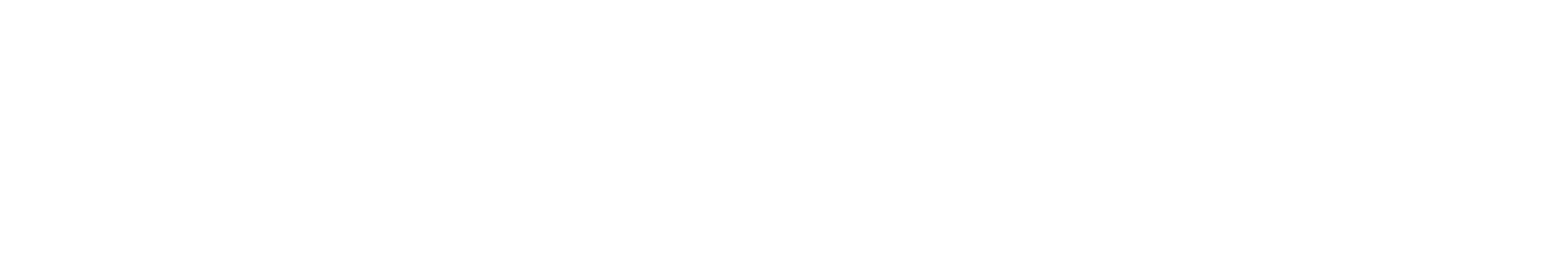
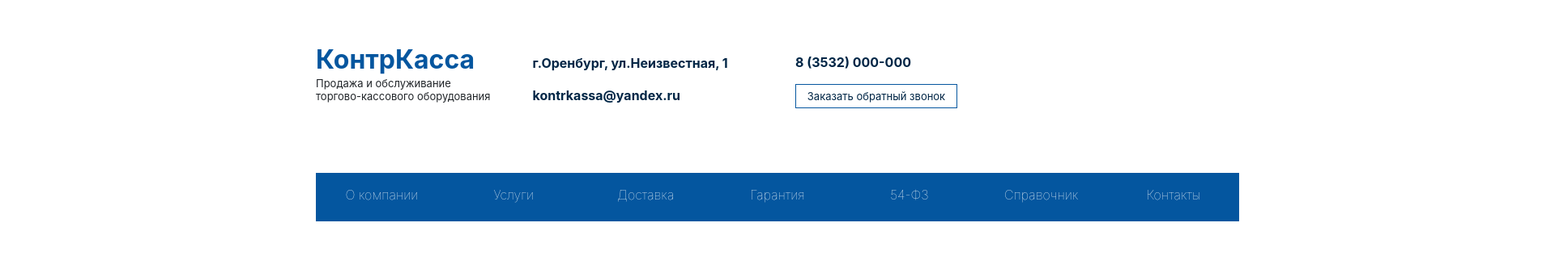
Before and after one commit to LexaPetrov/pages, a plain HTML site: page index.html in a window 1280 px wide. Shown: the top 333 px of the page at 81% size, 1920 px wide, since content can reach past the window. Drawn offline with nearby package versions, Linux system fonts and the light colour scheme.

Commit message:
added header and navbar

```diff
--- /dev/null
+++ b/css/style.css
@@ -0,0 +1,96 @@
+body {
+	display: flex;
+	height: 1900px;
+	min-width: 1920px;
+	background: #fff;
+	justify-content: center;
+}
+
+
+header {
+	height: 280px;
+	width: 1140px;
+	margin: 50px 0px 38px 0px;
+}
+
+header .header-logo, .contacts, .callback  {
+	display: inline-block;
+	width: 263px;
+}
+
+header .topnav {
+	display: flex;
+	justify-content: space-between;
+	background: #04569f;
+	height: 60px;
+	line-height: 55px;
+}
+
+header .topnav a {
+	width: 195px;
+	text-decoration: none;
+	color: #fff;
+	text-align: center;
+	font-size: 16px;
+	font-weight: lighter;
+	vertical-align: middle;
+
+}
+
+header .topnav a:hover{
+	background: #3887cf;
+}
+
+section  {
+	/*display: flex;
+	justify-content: space-between;*/
+	margin-bottom: 68px;
+	text-align: left;
+	align-items:
+}
+
+section .header-logo, .contacts{
+	width: 263px;
+
+}
+
+section .logo {
+	font-weight: bold;
+	font-size: 32px;
+	color: #04569f;
+}
+
+section .under-logo, .under-logo-2 {
+	font-size: 13px;
+	margin-top: -20px;
+}
+
+section .contacts {
+	/*margin-left: 285px;*/
+	/*margin-right: 345px;*/
+	font-size: 16px;
+	color: #012646;
+	font-weight: bold;
+}
+
+section .callback {
+	font-size: 16px;
+	color: #012646;
+	font-weight: bold;
+	margin-left: 57px;
+	width: 203px;
+}
+
+.callback p{
+	margin-bottom: 15px;
+}
+
+#order-callback  {
+	background: #fff;
+	font-size: 13px;
+	color: #012646;
+	font-weight: lighter;
+	height: 30px;
+	width: 200px;
+	border: #04569f 1px solid;
+}
--- a/index.html
+++ b/index.html
@@ -2,9 +2,49 @@
 <html lang="en">
 <head>
 	<meta charset="UTF-8">
-	<title>Title</title>
+	<title>КонтрКасса | Оренбург</title>
+	<link rel="stylesheet" href="css/style.css">
+	<link rel="stylesheet" href="https://stackpath.bootstrapcdn.com/bootstrap/4.3.1/css/bootstrap.min.css" integrity="sha384-ggOyR0iXCbMQv3Xipma34MD+dH/1fQ784/j6cY/iJTQUOhcWr7x9JvoRxT2MZw1T" crossorigin="anonymous">
 </head>
 <body>
+	<header>
+		<section>
+			<div class="header-logo">
+				<p class="logo">КонтрКасса</p>
+				<p class="under-logo">Продажа и обслуживание</p>
+				<p class="under-logo-2">торгово-кассового оборудования</p>
+			</div>
+			<div class="contacts">
+				<p>г.Оренбург, ул.Неизвестная, 1</p>
+				<p>kontrkassa@yandex.ru</p>
+			</div>
+			<div class="callback">
+				<p>8 (3532) 000-000</p>
+				<button id="order-callback">Заказать обратный звонок</button>
+			</div>
+		</section>
+		<nav>
+			<div class="topnav">
+				<a href="#">О компании</a>
+				<a href="#">Услуги</a>
+				<a href="#">Доставка</a>
+				<a href="#">Гарантия</a>
+				<a href="#">54-ФЗ</a>
+				<a href="#">Справочник</a>
+				<a href="#">Контакты</a>
+			</div>
+		</nav>
+	</header>
 
+	<main>
+
+	</main>
+
+	<footer>
+
+	</footer>
+
+
+	<script>document.write('<script src="http://' + (location.host || 'localhost').split(':')[0] + ':35729/livereload.js?snipver=1"></' + 'script>')</script>
 </body>
 </html>
```
Also changed, not shown: style.css (deleted), 3 other files.
